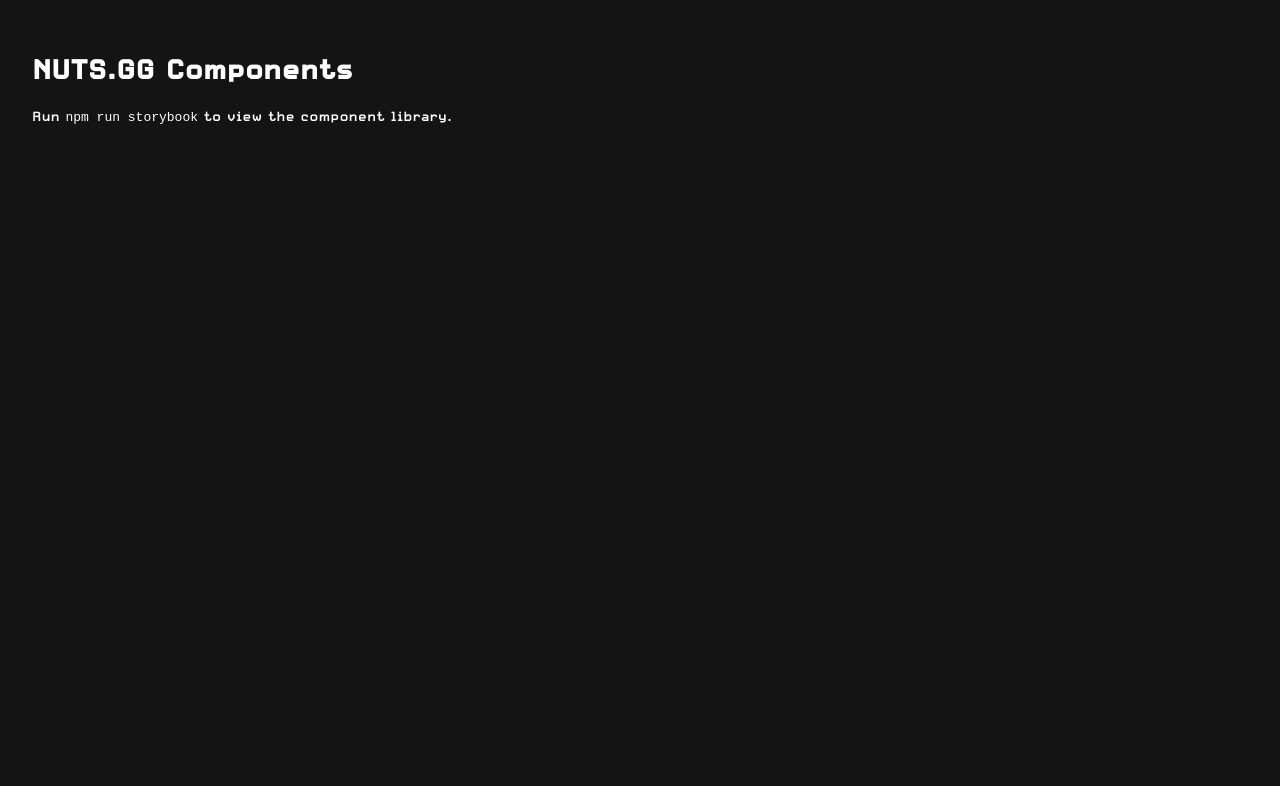
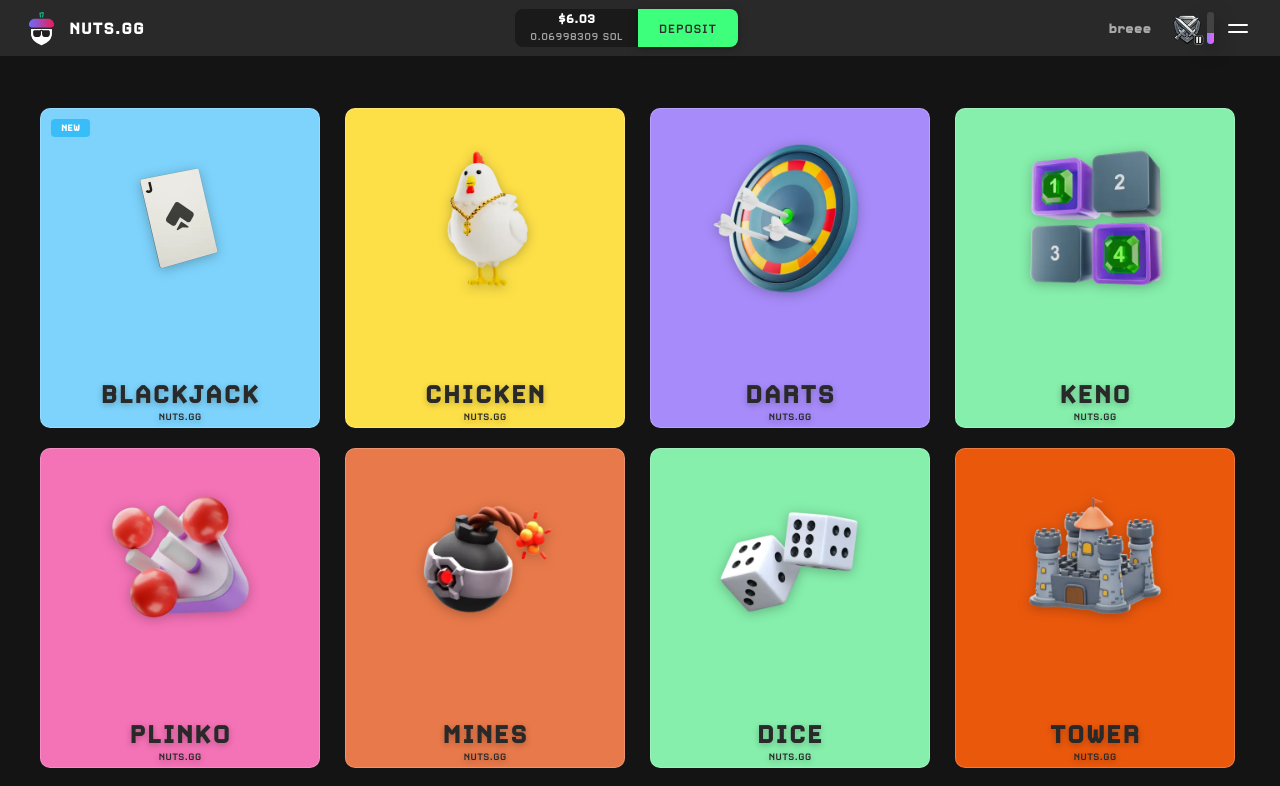
Before and after one commit to bryhasagithub/nt-components, a React (Vite) app: page / in a window 1280 px wide. Shown: the top 786 px of the page. Built offline with nearby package versions, Linux system fonts and the light colour scheme.

Commit message:
style fixes

```diff
--- a/src/App.jsx
+++ b/src/App.jsx
@@ -1,10 +1,7 @@
+import { HomePage } from './pages/HomePage'
+
 function App() {
-  return (
-    <div style={{ padding: '2rem', color: 'var(--text-primary)' }}>
-      <h1>NUTS.GG Components</h1>
-      <p>Run <code>npm run storybook</code> to view the component library.</p>
-    </div>
-  )
+  return <HomePage />
 }
 
 export default App
--- a/src/components/BalanceDisplay/BalanceDisplay.css
+++ b/src/components/BalanceDisplay/BalanceDisplay.css
@@ -9,6 +9,7 @@
   border-radius: var(--radius-md);
   border: 1px solid var(--border-color);
   text-align: center;
+  min-width: 0;
 }
 
 .nuts-balance__usd {
@@ -24,4 +25,36 @@
   font-size: 0.75rem;
   color: var(--text-muted);
   line-height: 1.2;
+  overflow: hidden;
+  text-overflow: ellipsis;
+  white-space: nowrap;
+  max-width: 100%;
 }
+
+@media (max-width: 640px) {
+  .nuts-balance {
+    padding: 6px 10px;
+  }
+
+  .nuts-balance__usd {
+    font-size: 0.8125rem;
+  }
+
+  .nuts-balance__sol {
+    font-size: 0.6875rem;
+  }
+}
+
+@media (max-width: 480px) {
+  .nuts-balance {
+    padding: 5px 8px;
+  }
+
+  .nuts-balance__usd {
+    font-size: 0.75rem;
+  }
+
+  .nuts-balance__sol {
+    font-size: 0.625rem;
+  }
+}
--- a/src/components/GameCard/GameCard.css
+++ b/src/components/GameCard/GameCard.css
@@ -11,7 +11,8 @@
   border-radius: var(--radius-lg);
   color: #ffffff;
   text-decoration: none;
-  height: 270px;
+  height: 250px;
+  max-width: 240px;
   transition:
     transform 0.15s,
     box-shadow 0.15s;
@@ -40,9 +41,10 @@
 }
 
 .nuts-game-card__media {
+  margin-top: 10px;
   width: 100%;
   aspect-ratio: 1;
-  max-width: 140px;
+  max-width: 160px;
   display: flex;
   align-items: center;
   justify-content: center;
@@ -79,14 +81,35 @@
 .nuts-game-card__title {
   font-family: var(--font-nuts);
   font-weight: 800;
-  font-size: 1.5rem;
+  font-size: 1.8rem;
   letter-spacing: 0.04em;
   text-transform: uppercase;
+  text-shadow: 0 2px 6px rgba(0, 0, 0, 0.25);
   color: var(--text-dark);
 }
 
 .nuts-game-card__subtitle {
+  text-shadow: 0 2px 6px rgba(0, 0, 0, 0.25);
   color: var(--text-dark);
   font-size: 0.7rem;
   margin-top: 2px;
 }
+
+@media (min-width: 640px) {
+  .nuts-game-card {
+    max-width: 210px;
+    height: 250px;
+  }
+  .nuts-game-card__media {
+    max-width: 120px;
+  }
+}
+@media (min-width: 900px) {
+  .nuts-game-card {
+    max-width: 280px;
+    height: 320px;
+  }
+  .nuts-game-card__media {
+    max-width: 160px;
+  }
+}
--- a/src/components/GameGrid/GameGrid.css
+++ b/src/components/GameGrid/GameGrid.css
@@ -9,13 +9,14 @@
 @media (min-width: 640px) {
   .nuts-game-grid {
     grid-template-columns: repeat(3, 1fr);
+    gap: 20px;
   }
 }
 
 @media (min-width: 900px) {
   .nuts-game-grid {
     grid-template-columns: repeat(4, 1fr);
-    gap: 24px;
+    gap: 20px;
   }
 }
 
--- a/src/components/Header/Header.css
+++ b/src/components/Header/Header.css
@@ -4,6 +4,7 @@
   z-index: 100;
   height: var(--header-height);
   background: #292929;
+  min-width: 0;
 }
 
 .nuts-header__inner {
@@ -15,17 +16,25 @@
   margin: 0 auto;
   padding: 0 24px;
   gap: 24px;
+  min-width: 0;
+}
+
+.nuts-header__inner > .nuts-logo {
+  flex-shrink: 0;
 }
 
 .nuts-header__center {
   display: flex;
   align-items: stretch;
   gap: 0;
+  min-width: 0;
 }
 
 .nuts-header__center .nuts-balance {
   height: 38px;
   min-height: 38px;
+  min-width: 0;
+  flex-shrink: 1;
   padding: 0 14px;
   border-radius: var(--radius-md) 0 0 var(--radius-md);
   border-color: transparent;
@@ -47,6 +56,7 @@
 .nuts-header__user {
   display: flex;
   align-items: center;
+  min-width: 0;
 }
 
 .nuts-header__username {
@@ -56,6 +66,11 @@
   color: var(--text-muted);
   margin-right: 16px;
   text-transform: lowercase;
+  overflow: hidden;
+  text-overflow: ellipsis;
+  white-space: nowrap;
+  min-width: 0;
+  flex: 1 1 0;
 }
 
 .nuts-header__username:hover {
@@ -139,3 +154,21 @@
   background: currentColor;
   border-radius: 1px;
 }
+
+@media (max-width: 640px) {
+  .nuts-header__inner {
+    padding: 0 12px;
+    gap: 12px;
+  }
+
+  .nuts-header__username {
+    display: none;
+  }
+}
+
+@media (max-width: 480px) {
+  .nuts-header__inner {
+    padding: 0 8px;
+    gap: 8px;
+  }
+}
--- a/src/components/LiveGamesList/LiveGamesList.css
+++ b/src/components/LiveGamesList/LiveGamesList.css
@@ -23,7 +23,9 @@
   border: none;
   border-bottom: 2px solid transparent;
   margin-bottom: -1px;
-  transition: color 0.2s, border-color 0.2s;
+  transition:
+    color 0.2s,
+    border-color 0.2s;
 }
 
 .nuts-live-games__tab:hover {
--- a/src/theme/global.css
+++ b/src/theme/global.css
@@ -22,9 +22,13 @@
   --text-secondary: rgba(255, 255, 255, 0.9);
   --text-muted: rgba(255, 255, 255, 0.6);
   --accent-green: #77ffa8;
-  --accent-purple: #6a6cff;
+  --accent-purple: #782ef8;
   --accent-pink: #ea1d5a;
-  --gradient-brand: linear-gradient(90deg, #6a6cff 0%, #ea1d5a 100%);
+  --gradient-brand: linear-gradient(
+    90deg,
+    rgb(130, 130, 255),
+    rgb(255, 89, 241)
+  );
   --border-color: rgba(255, 255, 255, 0.15);
   --border-card: rgba(255, 255, 255, 0.2);
   --radius-sm: 6px;
@@ -35,6 +39,11 @@
 
 * {
   box-sizing: border-box;
+}
+
+html,
+body {
+  overflow-x: hidden;
 }
 
 body {
```
